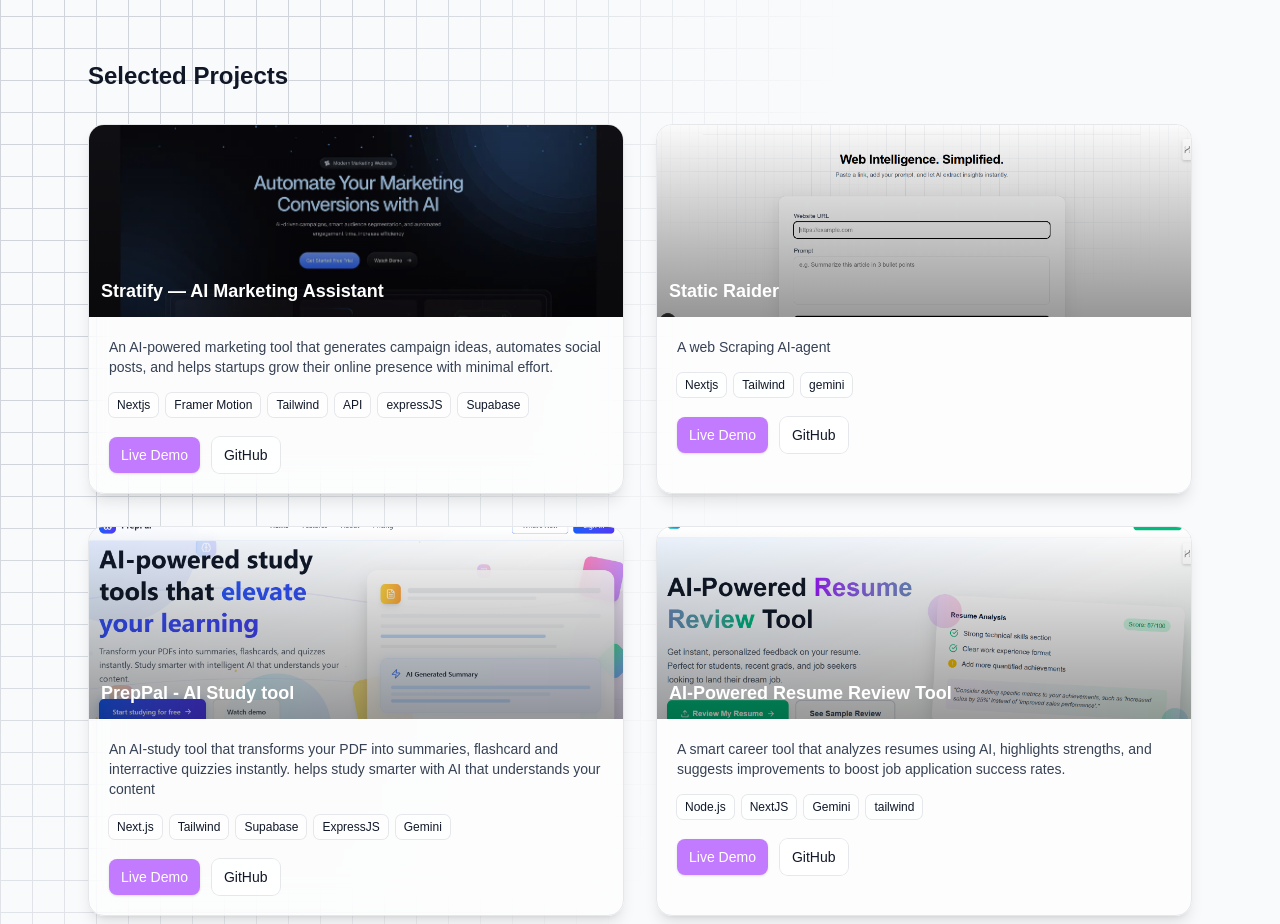
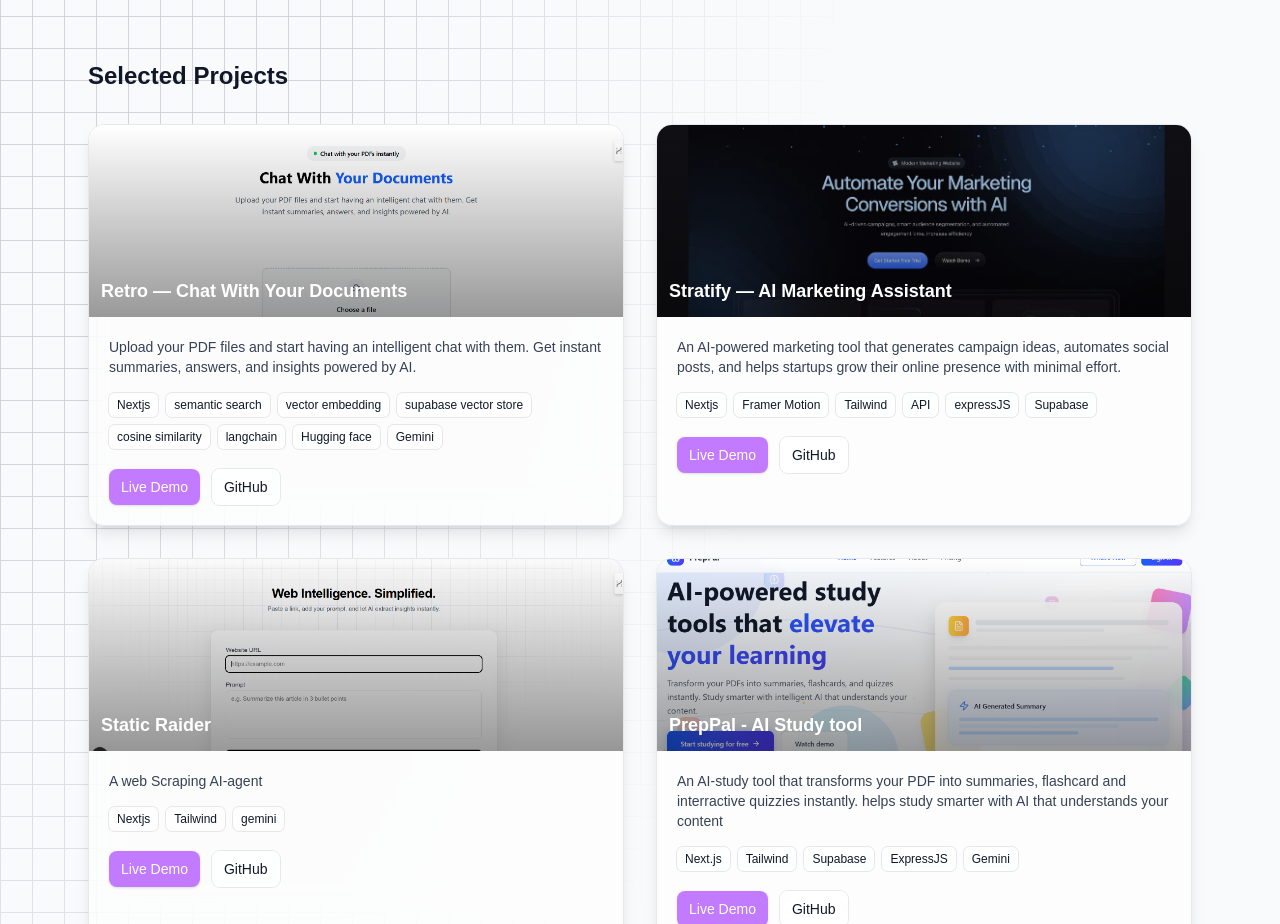
Before and after one commit to prince24-web/prince_portfolio, a Next.js app: page / in a window 1280 px wide. Shown: the part 1040-1964 px from the top of the page. Built offline with nearby package versions, Linux system fonts and the light colour scheme.

Commit message:
added retro

```diff
--- a/src/app/portfolio.js
+++ b/src/app/portfolio.js
@@ -23,6 +23,15 @@ import { motion } from 'framer-motion';
 const projects = [
    {
     id: 1,
+    title: 'Retro — Chat With Your Documents',
+    desc: 'Upload your PDF files and start having an intelligent chat with them. Get instant summaries, answers, and insights powered by AI.',
+    tags: ['Nextjs', 'semantic search', 'vector embedding', "supabase vector store", "cosine similarity","langchain", "Hugging face","Gemini"],
+    demo: 'https://retro-psi-one.vercel.app/',
+    repo: 'https://github.com/prince24-web/Retro',
+    image: "/retro.png"
+  },
+   {
+    id: 2,
     title: 'Stratify — AI Marketing Assistant',
     desc: 'An AI-powered marketing tool that generates campaign ideas, automates social posts, and helps startups grow their online presence with minimal effort.',
     tags: ['Nextjs', 'Framer Motion', 'Tailwind', "API", "expressJS", "Supabase"],
@@ -31,7 +40,7 @@ const projects = [
     image: "/stratify.png"
   },
   {
-    id: 2,
+    id: 3,
     title: 'Static Raider',
     desc: 'A web Scraping AI-agent',
     tags: ["Nextjs","Tailwind","gemini"],
@@ -40,7 +49,7 @@ const projects = [
     image: "/static_raider.png"
   },
    {
-    id: 3,
+    id: 4,
     title: 'PrepPal - AI Study tool',
     desc: 'An AI-study tool that transforms your PDF into summaries, flashcard and interractive quizzies instantly. helps study smarter with AI that understands your content',
     tags: ['Next.js', 'Tailwind', 'Supabase', "ExpressJS","Gemini"],
@@ -50,7 +59,7 @@ const projects = [
   },
 
   {
-    id: 4,
+    id: 5,
     title: 'AI-Powered Resume Review Tool',
     desc: 'A smart career tool that analyzes resumes using AI, highlights strengths, and suggests improvements to boost job application success rates.',
     tags: ['Node.js', 'NextJS', 'Gemini', "tailwind"],
@@ -59,7 +68,7 @@ const projects = [
     image: "/cv.png"
   },
   {
-    id: 5,
+    id: 6,
     title: 'eTrade',
     desc: 'An online gadget store',
     tags: ["react","css"],
```
Also changed, not shown: public/retro.png (added).
